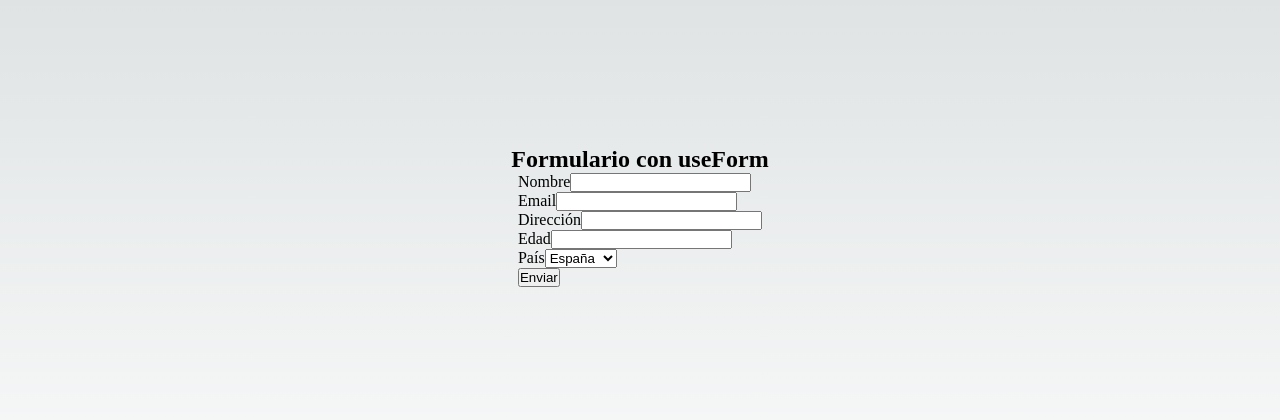
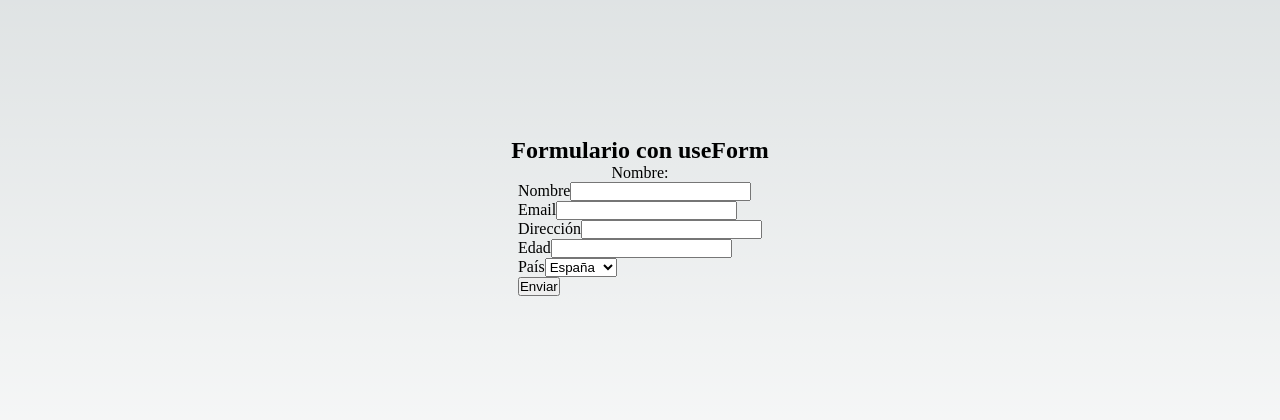
Before and after one commit to Aluonam/useForm, a Next.js app: page / in a window 1280 px wide. Shown: the part 184-604 px from the top of the page. Built offline with nearby package versions, Linux system fonts and the light colour scheme.

Commit message:
feat: show name with watch
<p>Nombre: {watch('nombre')}</p>

```diff
--- a/components/ExampleUseForm.jsx
+++ b/components/ExampleUseForm.jsx
@@ -12,6 +12,7 @@ const ExampleUseForm = () => {
   return (
     <>
       <h2>Formulario con useForm</h2>
+      <p>Nombre: {watch('nombre')}</p>
       <form onSubmit={handleSubmit(onSubmit)}>
         <div>
           <label>Nombre</label>
```
